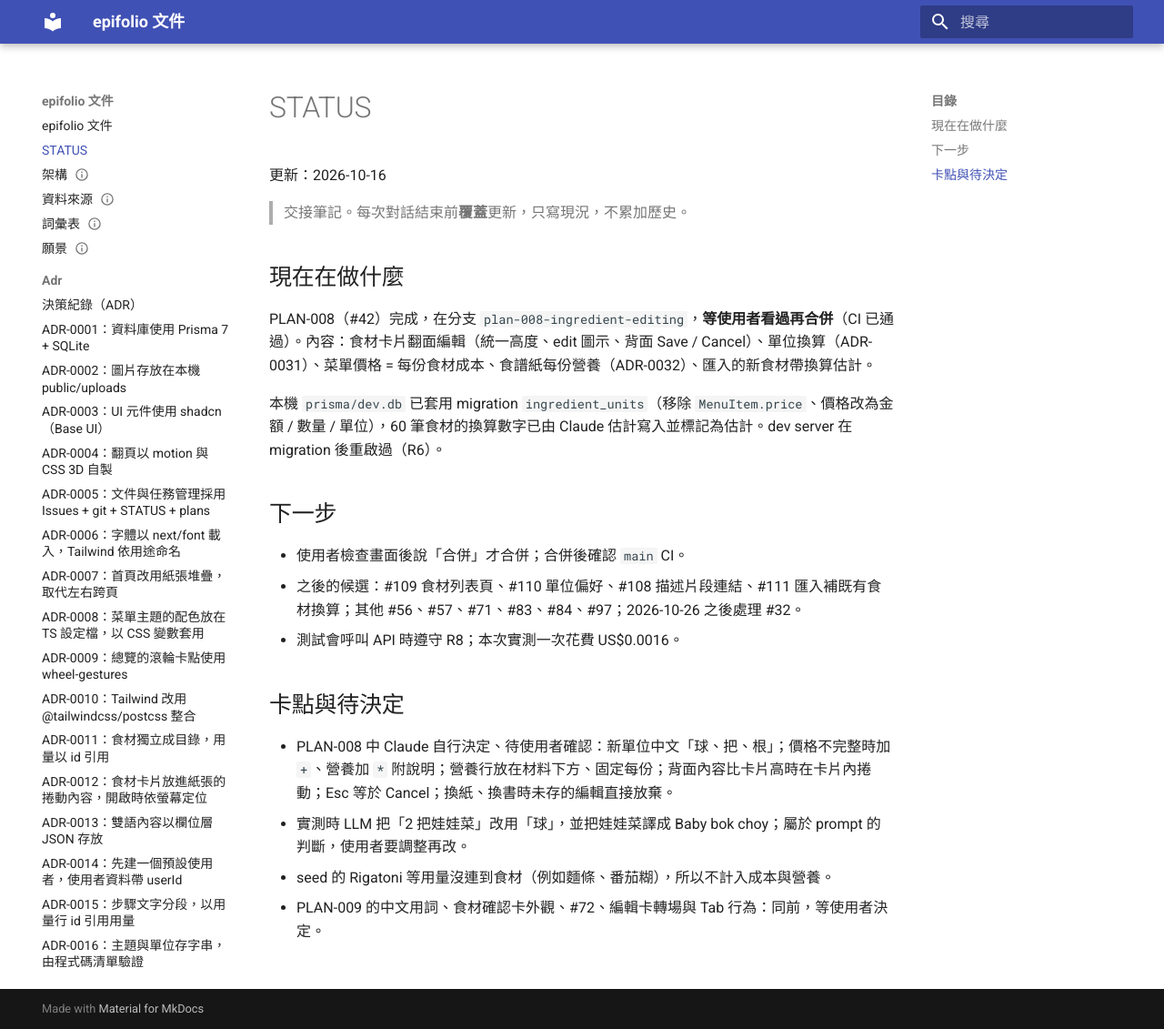
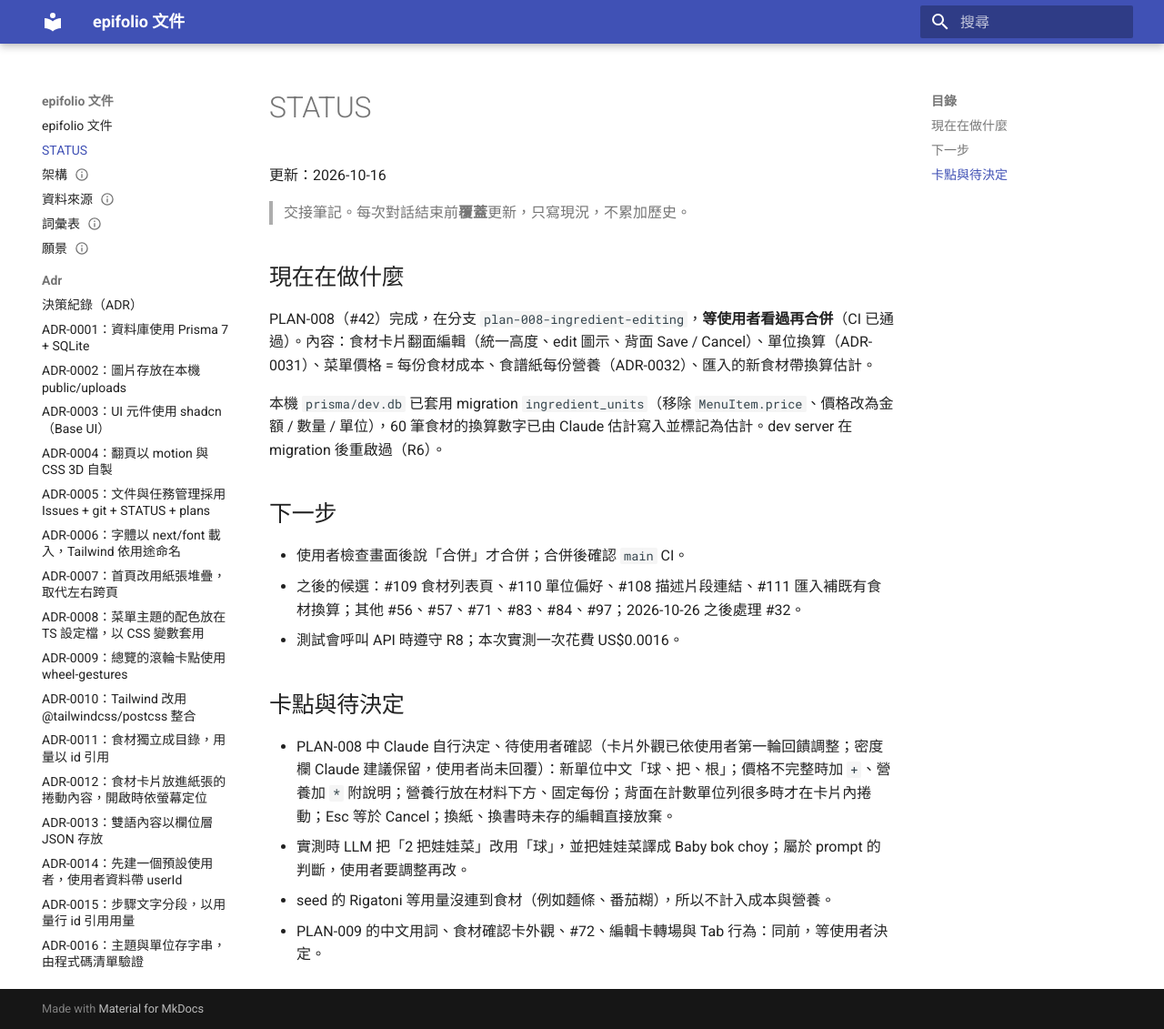
Before and after one commit to piercelin11/epifolio, an MkDocs documentation site: the page built from docs/STATUS.md, in a window 1280 px wide and 1131 px high. Shown: the whole window at 91% size. Built offline with MkDocs 1.6.1 and Material for MkDocs 9.7.7, drawn with Linux system fonts in a browser that asks for light colours.

Commit message:
docs: update status after the ingredient card feedback

```diff
--- a/docs/STATUS.md
+++ b/docs/STATUS.md
@@ -18,7 +18,7 @@ PLAN-008（#42）完成，在分支 `plan-008-ingredient-editing`，**等使用
 
 ## 卡點與待決定
 
-- PLAN-008 中 Claude 自行決定、待使用者確認：新單位中文「球、把、根」；價格不完整時加 `+`、營養加 `*` 附說明；營養行放在材料下方、固定每份；背面內容比卡片高時在卡片內捲動；Esc 等於 Cancel；換紙、換書時未存的編輯直接放棄。
+- PLAN-008 中 Claude 自行決定、待使用者確認（卡片外觀已依使用者第一輪回饋調整；密度欄 Claude 建議保留，使用者尚未回覆）：新單位中文「球、把、根」；價格不完整時加 `+`、營養加 `*` 附說明；營養行放在材料下方、固定每份；背面在計數單位列很多時才在卡片內捲動；Esc 等於 Cancel；換紙、換書時未存的編輯直接放棄。
 - 實測時 LLM 把「2 把娃娃菜」改用「球」，並把娃娃菜譯成 Baby bok choy；屬於 prompt 的判斷，使用者要調整再改。
 - seed 的 Rigatoni 等用量沒連到食材（例如麵條、番茄糊），所以不計入成本與營養。
 - PLAN-009 的中文用詞、食材確認卡外觀、#72、編輯卡轉場與 Tab 行為：同前，等使用者決定。
```
